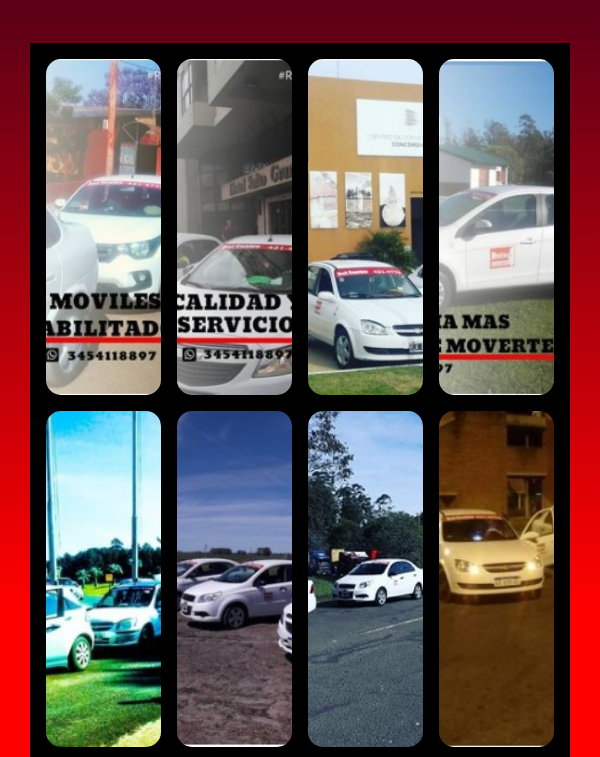
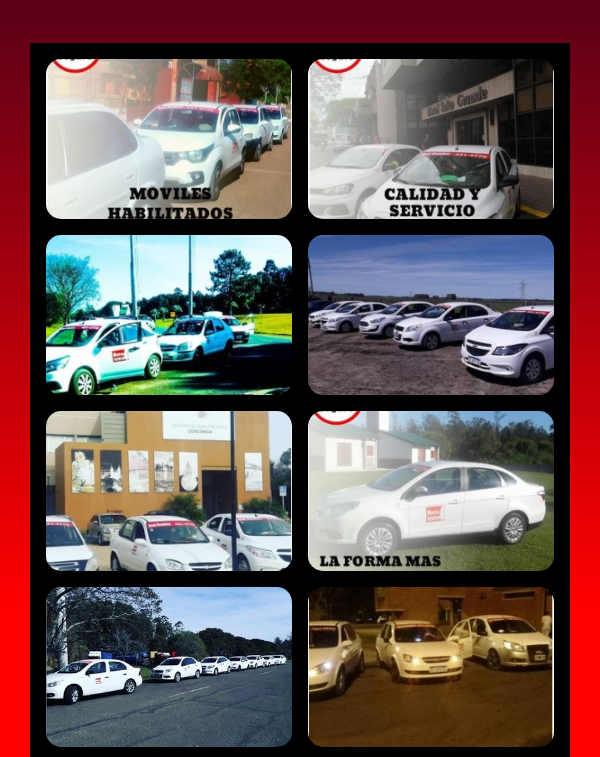
Before and after one commit to NicolasLeonardelli2021/TPCoderHouse, a website: page paginas/flota.html in a window 600 px wide. Shown: the part 853-1610 px from the top of the page. Drawn offline with nearby package versions, Linux system fonts and the light colour scheme.

Commit message:
responsit pagina flota

```diff
--- a/scss/components/_flota.scss
+++ b/scss/components/_flota.scss
@@ -19,10 +19,12 @@
          font-size: 55px;
  }
 }
+
  .text-flota{
      @include texto(rgb(172, 241, 11));
 
  }
+
  .imagenes-f{
      display: grid;
      grid-template-columns: repeat(8, 1fr);
@@ -132,7 +134,78 @@
         flex-direction: column;
         grid-template-columns: auto;
         grid-template-rows: auto;
-
+        height: auto;
 
     }
  }
+
+ @media only screen and (min-width:401px) and (max-width:640px) {
+
+     .imagenes-f{
+         display: grid;
+         grid-template-columns: repeat(4, 1fr);
+         grid-template-rows: repeat(8, 1fr);
+         grid-gap: 1em;
+         width: 90%;
+         background-color: #000000;
+         padding: 1em;
+         margin: auto;
+
+     }
+     .img1{
+         grid-column-start: 1;
+         grid-column-end: 3;
+         grid-row-start: 1;
+         grid-row-end: 3;
+     }
+
+     .img2{
+      grid-column-start: 3;
+      grid-column-end: 5;
+      grid-row-start: 1;
+      grid-row-end: 3;
+  }
+
+  .img3{
+      grid-column-start: 1;
+      grid-column-end: 3;
+      grid-row-start: 5;
+      grid-row-end: 7;
+  }
+
+  .img4{
+      grid-column-start: 3;
+      grid-column-end: 5;
+      grid-row-start: 5;
+      grid-row-end: 7;
+  }
+
+  .img5{
+      grid-column-start: 1;
+      grid-column-end: 3;
+      grid-row-start: 3;
+      grid-row-end: 5;
+  }
+
+  .img6{
+      grid-column-start: 3;
+      grid-column-end: 5;
+      grid-row-start: 3;
+      grid-row-end: 5;
+  }
+
+  .img7 {
+     grid-column-start: 1;
+     grid-column-end: 3;
+     grid-row-start: 7;
+     grid-row-end: 9;
+  }
+  .img8 {
+     grid-column-start: 3;
+     grid-column-end: 5;
+     grid-row-start: 7;
+     grid-row-end: 9
+
+  }
+
+     }
--- a/scss/components/_footer.scss
+++ b/scss/components/_footer.scss
@@ -2,7 +2,7 @@
 footer{
     background: rgb(1,2,4);
     background: radial-gradient(circle, rgba(1,2,4,1) 0%, rgba(199,32,32,1) 100%);
-
+   height: 50px;
     .div-footer{
         display: inline-block;
         section{
```
Also changed, not shown: Imagenes/Facebook.png, Imagenes/Instagram.png, Imagenes/contacto.png, css/style.css, scss/base/_condicion.scss (line endings or trailing spaces), 1 other file. Lines whose indentation alone changed are shown as unchanged.
